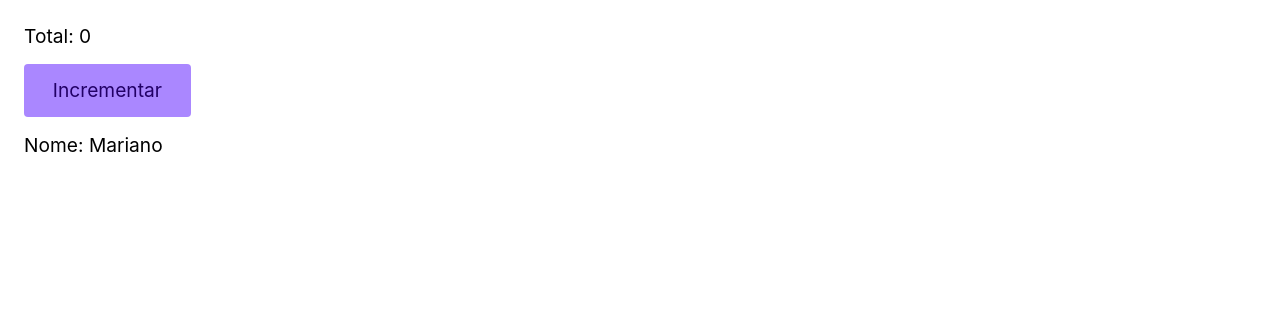
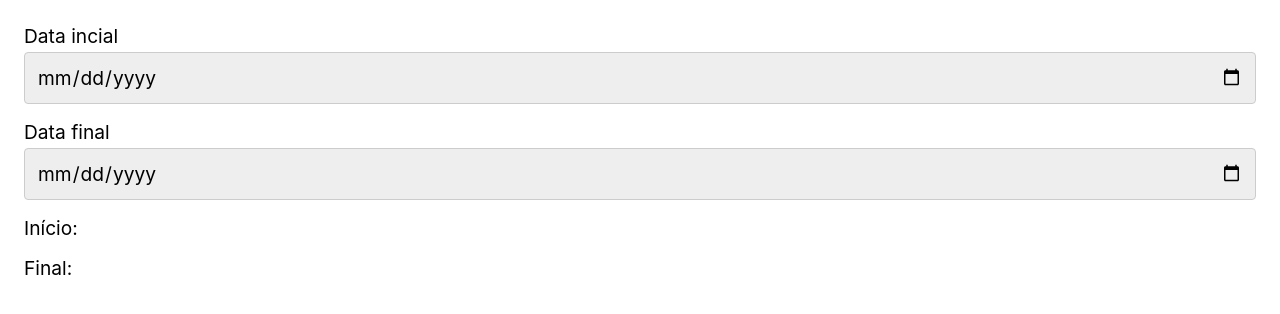
Before and after one commit to Mariano-SI/React-com-Typescript-Origamid, a React app: page / in a window 1280 px wide. Shown: the top 314 px of the page. Built offline with nearby package versions, Linux system fonts and the light colour scheme; the HTML template or start-up script is replaced by a standard one.

Commit message:
desafio usestate/ consumir api

```diff
--- a/src/App.tsx
+++ b/src/App.tsx
@@ -2,33 +2,61 @@ import React, { useEffect, useState } from "react";
 import Button from "./Button";
 import Input from "./Input";
 
-function user(){
-  return{
-    nome:'Mariano',
-    profissao:'Dev'
-  }
+/*
+
+Interface da API: https://data.origamid.dev/vendas/
+<!-- Essa API possui dados de hoje até 90 dias atrás -->
+
+1 - Utilize a API: `https://data.origamid.dev/vendas/?inicio=${inicio}&final=${final}`
+2 - Inicio/Final é uma string do tipo data YYYY-MM-DD (padrão de saída do input tipo date)
+3 - Crie ou reutilize o componente Input.tsx (Label com Input) das aulas anteriores
+4 - Crie 3 estados reativos em App.tsx: data, inicio, final
+5 - Utilize o componente Input.tsx para modificar o estado de inicio/final
+6 - Crie um efeito que ocorrerá toda vez que inicio/final mudar. Se existir inicio/final, faça o fetch da API e popule o estado de data com o resultado.
+7 - Caso data seja diferente de null, mostre na tela o nome e o status de cada venda do período selecionado
+
+*/
+
+type SaleInfo = {
+  id: string;
+  nome: string;
+  preco: number;
+  status: string;
+  pagamento: string;
+  parcelas: null | number;
+  data: string;
 }
 
-type User = {
-  nome: string;
-  profissao: string;
-}
 
 function App() {
-  const [data, setData] = useState<null | User>(null);
-  const [number, setNumber] = useState(0);
+
+  const [data, setData] = useState<Array<SaleInfo> | null>(null);
+  const [inicio, setInicio] = useState<string>('');
+  const [final, setFinal] = useState<string>('');
+
+  async function fetchData(initialDate: string, finalDate: string):Promise<Array<SaleInfo>>{
+    const response = await fetch(`https://data.origamid.dev/vendas/?inicio=${initialDate}&final=${finalDate}`);
+    return response.json();
+
+  }
 
   useEffect(()=>{
-    setTimeout(() => {
-      setData(user());
-    }, 3000);
-  }, []);
+    if(inicio && final){
+      fetchData(inicio, final).then((response)=>setData(response));
+    }
+  }, [inicio, final])
 
   return (
       <div>
-        <p>Total: {number}</p>
-        <Button incremetar={setNumber}/>
-        {data && <p>Nome: {data.nome}</p>}
+        <Input label="Data incial" id="inicio" type="date" value={inicio} onChange={(e)=>setInicio(e.target.value)}/>
+        <Input label="Data final" id="fim" type="date" value={final} onChange={(e)=>setFinal(e.target.value)}/>
+        <p>Início: {inicio}</p>
+        <p>Final: {final}</p>
+        <ul>
+          {data && data.map(({id, nome, status}) =>(
+              <li key={id}> {nome}: {status}</li>
+              ))}
+        </ul>
       </div>
   )
 }
```
